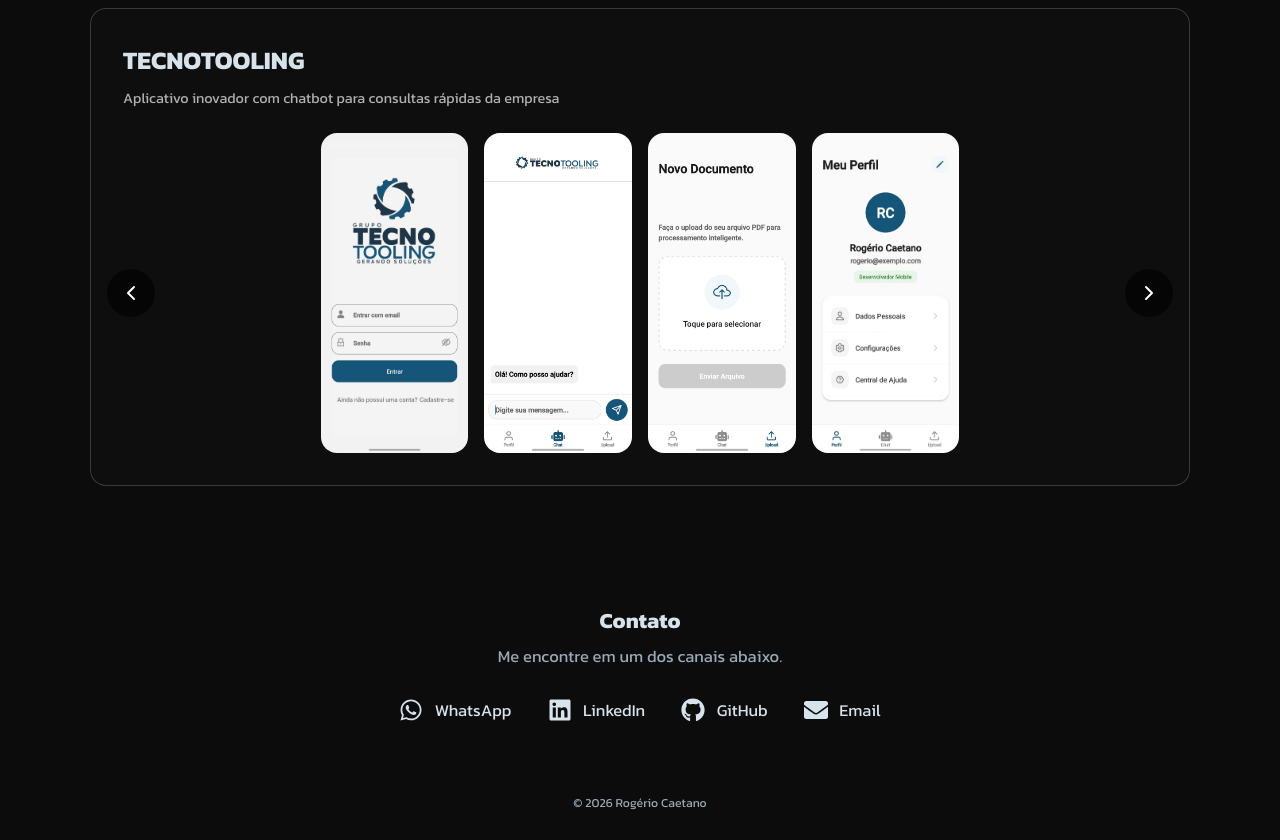
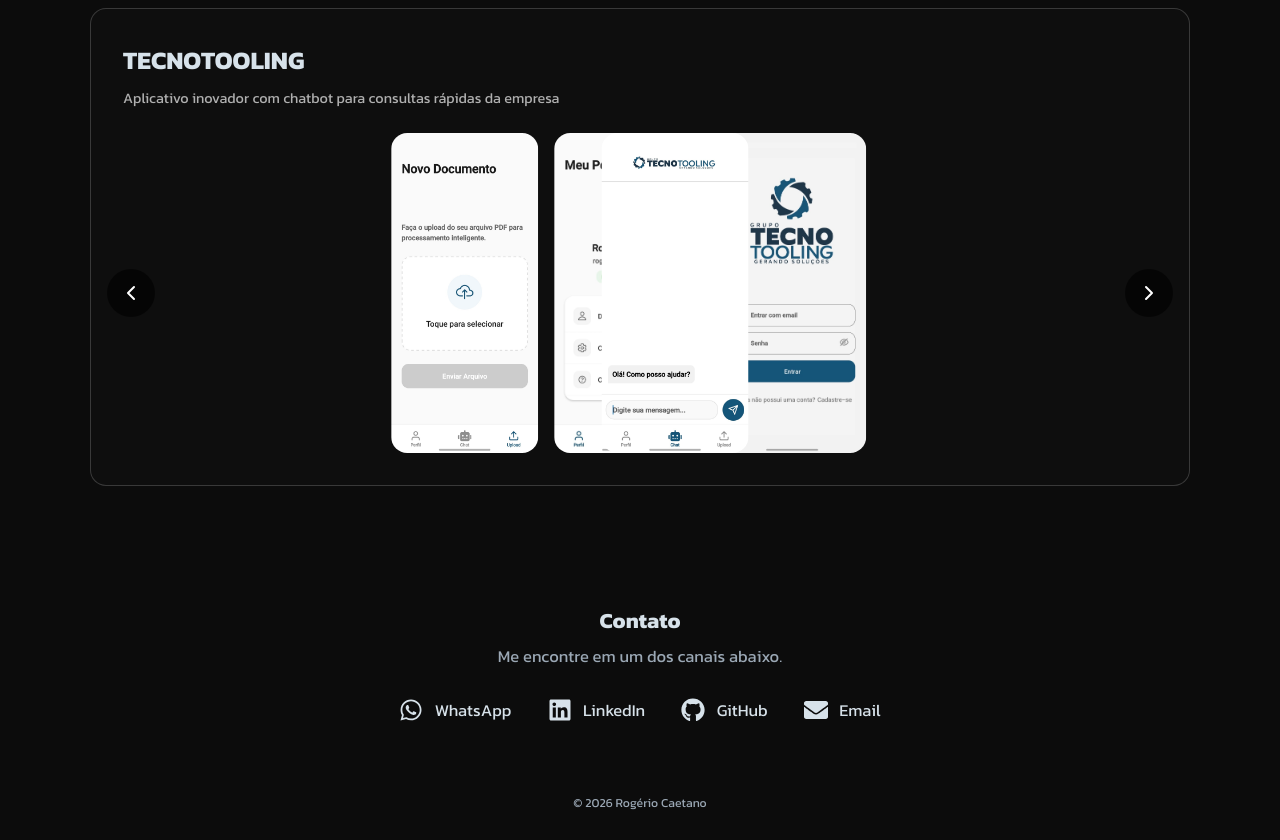
Before and after one commit to rogeriocaetanojr/portfolio-rogerio, a React (Vite) app: page / in a window 1280 px wide. Shown: the part 2980-3820 px from the top of the page. Built offline with nearby package versions, Linux system fonts and the light colour scheme.

Commit message:
feat: habilita rolagem do carrossel do projeto tecnotooling

```diff
--- a/src/components/ProjectCard.jsx
+++ b/src/components/ProjectCard.jsx
@@ -40,7 +40,7 @@
 
   const getVisibleImages = () => {
     if (!imagens || imagens.length === 0) return [];
-    if (imagens.length <= 4) return imagens;
+    if (imagens.length < 4) return imagens;
 
     const visible = [];
     for (let i = 0; i < 4; i++) {
```
